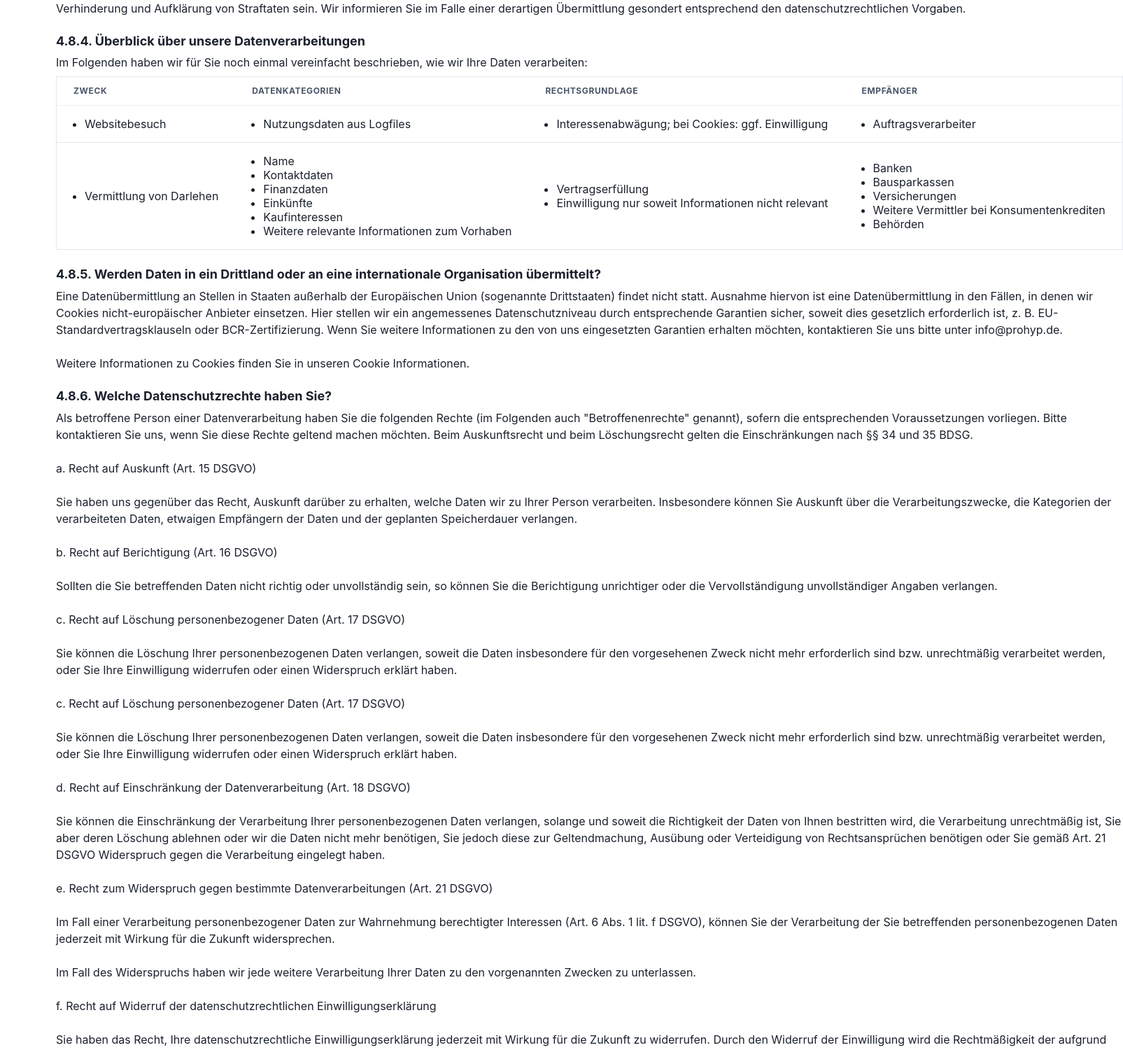
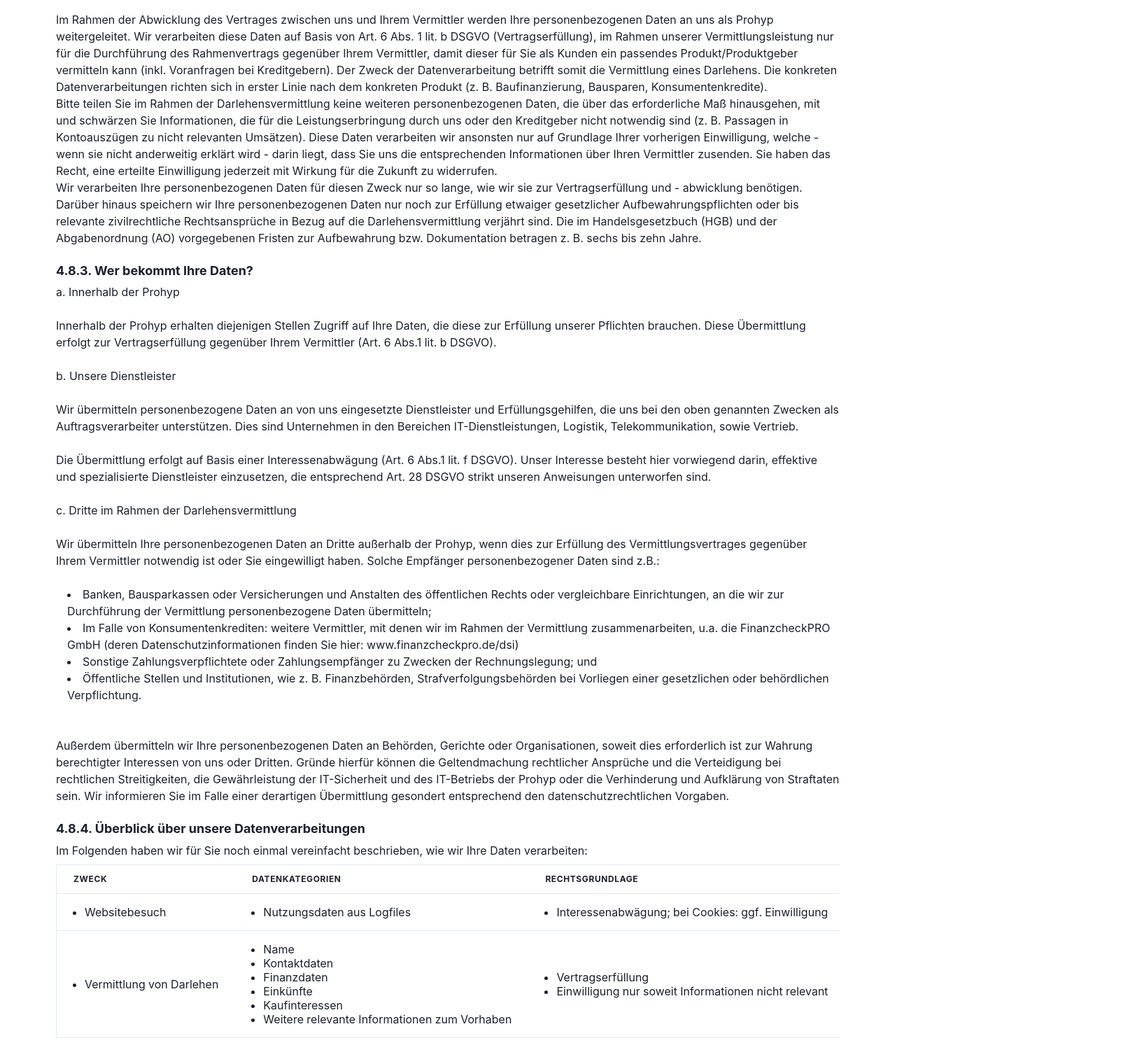
Before and after one commit to MKale112/zinsrunter, a Next.js app: page /datenschutz in a window 1280 px wide. Shown: the part 8951-10451 px from the top of the page at 70% size, 1605 px wide, since content can reach past the window. Built offline with nearby package versions, Linux system fonts and the light colour scheme; no server answers.

Commit message:
table and overflow fixes

```diff
--- a/pages/datenschutz.tsx
+++ b/pages/datenschutz.tsx
@@ -1,6 +1,7 @@
 import { FullWidthContainer, ResponsiveContainer } from '@/components/Containers';
 import {
   Box,
+  Button,
   Heading,
   Link,
   ListItem,
@@ -10,6 +11,7 @@ import {
   Td,
   Text,
   Th,
+  Thead,
   Tr,
   UnorderedList,
   VStack,
@@ -225,7 +227,7 @@ const Datenschutz = ({ isPopup = false }: Props) => {
             </Text>
           </VStack>
 
-          <VStack alignItems='flex-start'>
+          <VStack alignItems='flex-start' width='100%'>
             <Heading as='h2' pt={8} fontSize={['md', 'lg', 'lg', 'xl']}>
               4. Personenbezogene Daten, die Sie Zins-runter.de (Siguron GmbH) für die Bearbeitung der
               Finanzierungsanfrage übermitteln.
@@ -708,14 +710,23 @@ const Datenschutz = ({ isPopup = false }: Props) => {
               Im Folgenden haben wir für Sie noch einmal vereinfacht beschrieben, wie wir Ihre Daten verarbeiten:
             </Text>
             <TableContainer>
-              <Table borderWidth='1px' borderColor='gray.200' bg='white'>
-                <Tbody>
-                  <Tr borderTop='1px solid' borderColor='gray.200'>
+              <Table
+                width='100%'
+                overflow='scroll'
+                variant='unstyled'
+                borderWidth='1px'
+                borderColor='gray.200'
+                bg='white'
+              >
+                <Thead>
+                  <Tr>
                     <Th>Zweck</Th>
                     <Th>Datenkategorien</Th>
                     <Th>Rechtsgrundlage</Th>
                     <Th>Empfänger</Th>
                   </Tr>
+                </Thead>
+                <Tbody>
                   <Tr>
                     <Td borderTop='1px solid' borderColor='gray.200'>
                       <UnorderedList>
@@ -1255,14 +1266,14 @@ const Datenschutz = ({ isPopup = false }: Props) => {
             </Text>
           </VStack>
 
-          <VStack alignItems='flex-start'>
+          <VStack alignItems='flex-start' width='100%'>
             <Heading as='h2' pt={8} fontSize={['md', 'lg', 'lg', 'xl']}>
               10. Welche internetspezifischen Datenverarbeitungen anfallen
             </Heading>
             <Text>Individuelle Einstellungen</Text>{' '}
-            <button id='ot-sdk-btn' className='ot-sdk-show-settings'>
+            <Button id='ot-sdk-btn' className='ot-sdk-show-settings'>
               Individuelle Einstellungen
-            </button>
+            </Button>
             <Text>
               <strong>a) Hinweise zu Cookies</strong>
               <br />
@@ -1319,11 +1330,8 @@ const Datenschutz = ({ isPopup = false }: Props) => {
               Facebook finden Sie in den Datenschutzhinweisen von Facebook unter{' '}
               <Link href='https://facebook.com/policy.php'>https://facebook.com/policy.php</Link>. Wenn Sie der Nutzung
               von Facebook Website Custom Audiences widersprechen möchten, können Sie die entsprechenden Einstellungen
-              in Ihrem Facebook Nutzerkonto vornehmen unter:
-              <Link href='https://facebook.com/ads/website_custom_audiences/'>
-                https://facebook.com/ads/website_custom_audiences/
-              </Link>
-              .
+              in Ihrem Facebook Nutzerkonto vornehmen unter:{' '}
+              <Link href='https://facebook.com/ads/website_custom_audiences/'>facebook.com custom_audiences</Link>
             </Text>
             <br />
             <Text>
@@ -1395,7 +1403,7 @@ const Datenschutz = ({ isPopup = false }: Props) => {
               <br />
               <br />
               Sie können die Installation der Cookies durch eine entsprechende Einstellung Ihrer Browser-Software oder
-              mittels der Installation eines Browser-Add-ons (abrufbar unter:
+              mittels der Installation eines Browser-Add-ons (abrufbar unter:{' '}
               <Link href='https://tools.google.com/dlpage/gaoptout?hl=de'>
                 https://tools.google.com/dlpage/gaoptout?hl=de
               </Link>
@@ -1462,7 +1470,7 @@ const Datenschutz = ({ isPopup = false }: Props) => {
               Buttons genutzt.
               <br />
               <br />
-              Weitere Informationen hierzu finden sich in der Datenschutzerklärung von Twitter unter
+              Weitere Informationen hierzu finden sich in der Datenschutzerklärung von Twitter unter{' '}
               <Link href='https://twitter.com/de/privacy'>https://twitter.com/de/privacy</Link>.
             </Text>
             <Text>
@@ -1475,9 +1483,9 @@ const Datenschutz = ({ isPopup = false }: Props) => {
               <br />
               Sie können der Erhebung und Speicherung der Daten durch Yandex widersprechen, indem Sie in Ihrem Browser
               die entsprechenden Einstellungen zum Blockieren von Cookies vornehmen. Zudem können Sie das Yandex
-              Browser-Add-On installieren. Das Add-on ist abrufbar unter:
+              Browser-Add-On installieren. Das Add-on ist abrufbar unter:{' '}
               <Link href='https://yandex.com/support/metrica/general/opt-out.xml'>
-                https://yandex.com/support/metrica/general/opt-out.xml
+                yandex.com/support/metrica/general/opt-out.xml
               </Link>
               .
             </Text>
```
